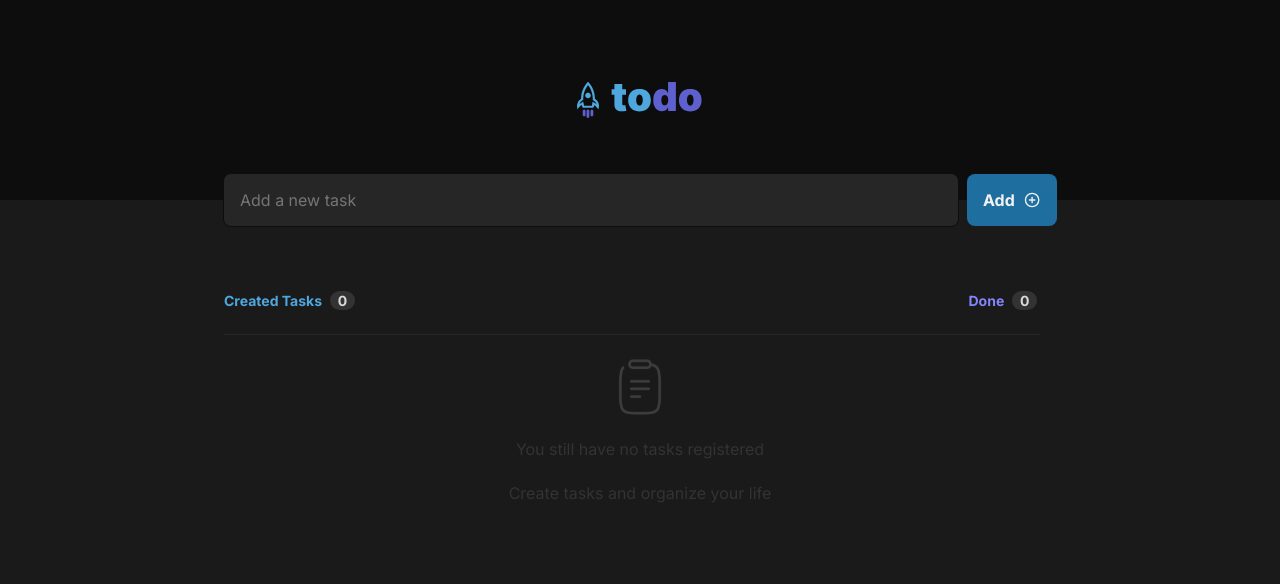
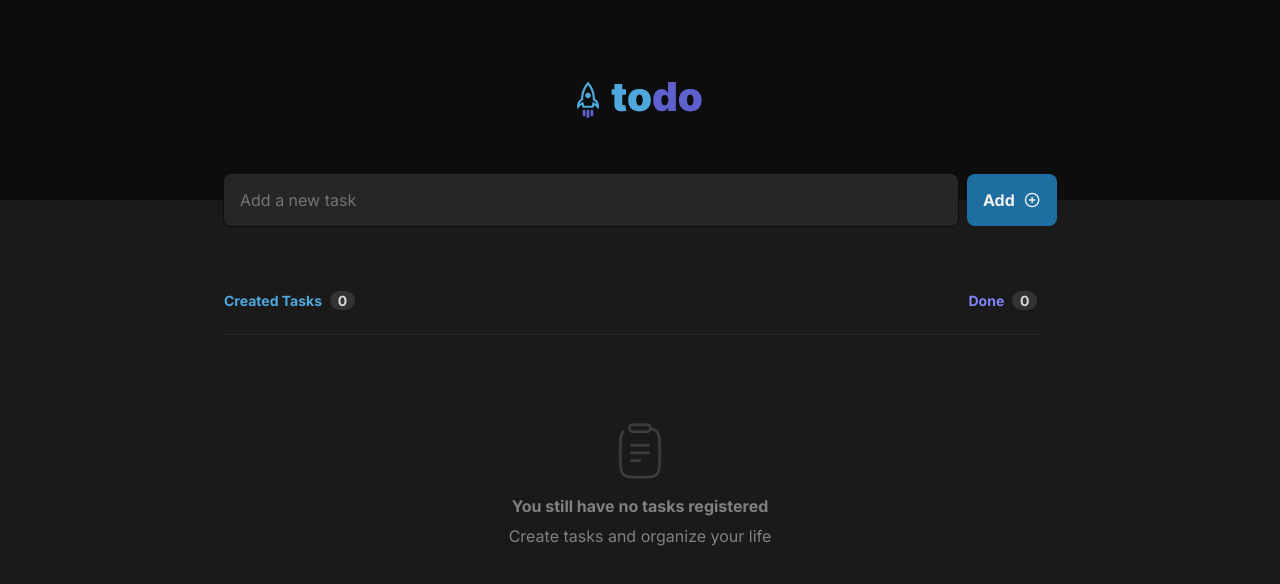
Before and after one commit to arubesu/todo, a Next.js app: page / in a window 1280 px wide. Shown: the top 584 px of the page. Built offline with nearby package versions, Linux system fonts and the light colour scheme.

Commit message:
chore: styling task list container

```diff
--- a/components/TaskArea.module.css
+++ b/components/TaskArea.module.css
@@ -18,7 +18,7 @@
     margin-right: 1rem;
 }
 
-.tasksContainer {
+.tasksStatusContainer {
     width: 52rem;
     display: flex;
     justify-content: space-between;
@@ -83,3 +83,30 @@
     background: var(--gray-400);
     border-radius: 999px;
 }
+
+.tasksListContainer{
+    display: flex;
+    align-items: center;
+    justify-content: center;
+    flex-direction: column;
+    padding: 4rem 1.5rem;
+    line-height: 1.5rem;
+}
+
+.tasksListContainer .icon{
+    margin-bottom: 1rem;
+}
+
+.tasksListContainer p:nth-of-type(1){
+    font-weight: 700;
+    line-height: 140%;
+    text-align: center;
+    color: var(--gray-300);
+    margin-bottom: .5rem;
+}
+
+.tasksListContainer p:nth-of-type(2){
+    line-height: 140%;
+    text-align: center;
+    color: var(--gray-300);
+}
--- a/components/TaskArea.tsx
+++ b/components/TaskArea.tsx
@@ -6,7 +6,7 @@ export const TaskArea: React.FC = () => {
     return (
         <section className={styles.container}>
 
-            <div className={styles.tasksContainer}>
+            <div className={styles.tasksStatusContainer}>
                 <div className={styles.createdTasksContainer}>
                     <p>Created Tasks</p>
                     <span className={styles.tasksCounter}>0</span>
@@ -17,7 +17,10 @@ export const TaskArea: React.FC = () => {
                 </div>
             </div>
             <hr />
+
+            <div className={styles.tasksListContainer}>
                 <Image
+                    className={styles.icon}
                     alt='Clipboard Image'
                     src={clipBoardImg}
                     height={56}
@@ -26,7 +29,7 @@ export const TaskArea: React.FC = () => {
 
                 <p>You still have no tasks registered</p>
                 <p>Create tasks and organize your life</p>
-
+            </div>
         </section>
     )
 }
```
Lines whose indentation alone changed are shown as unchanged.
